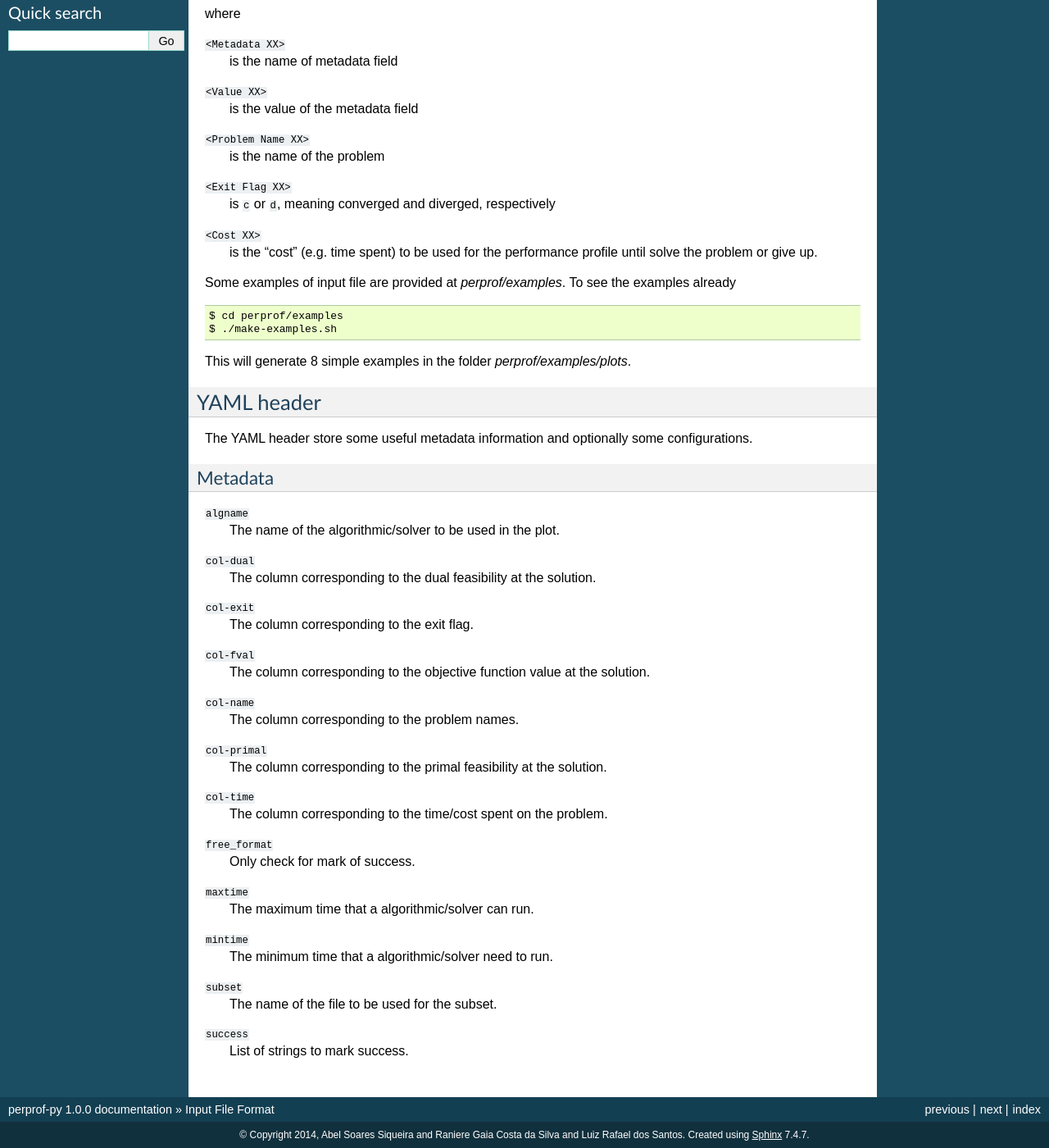
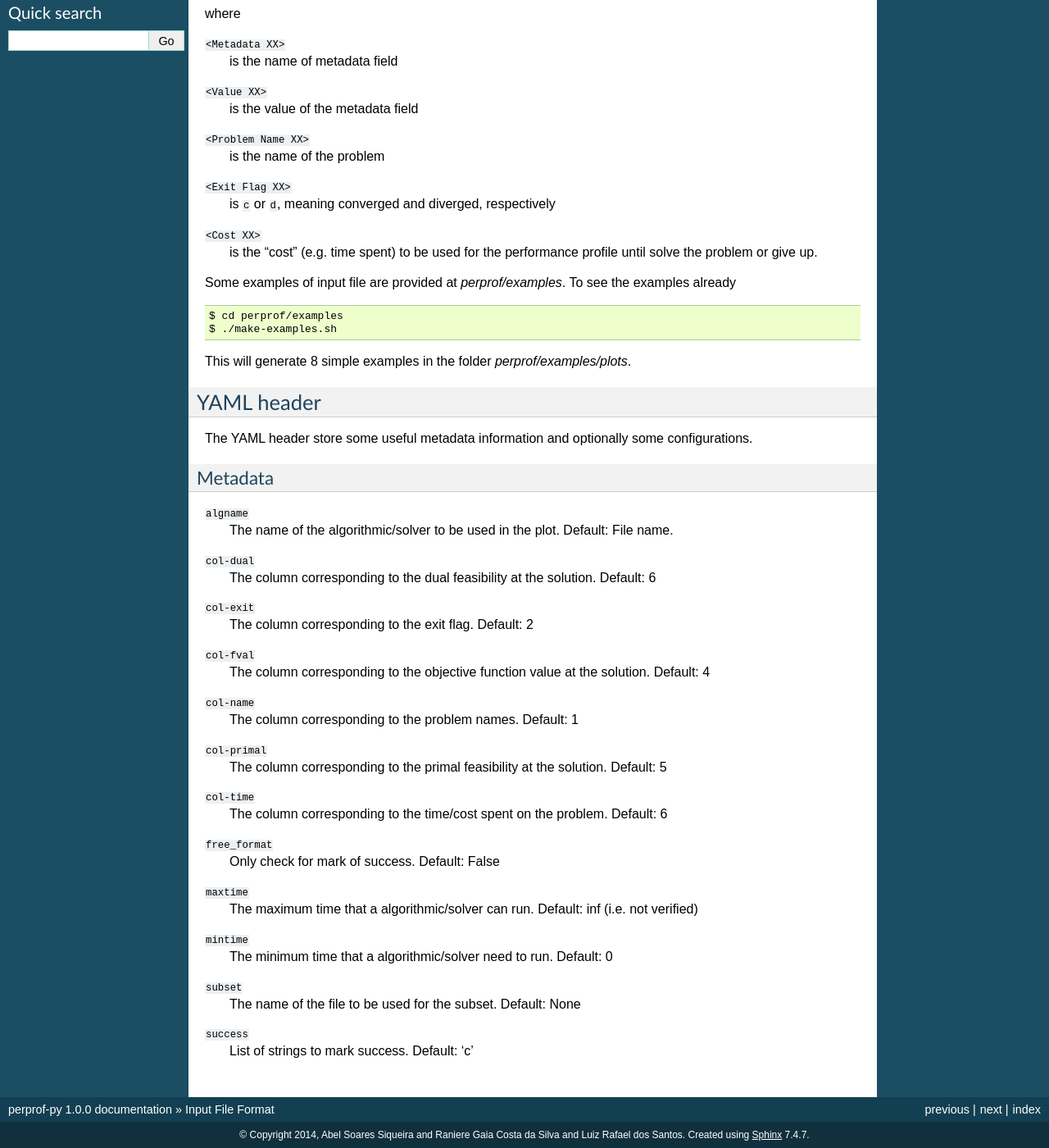
Before and after one commit to abelsiqueira/perprof-py, a Sphinx documentation site: the page built from doc/file-format.rst, in a window 1280 px wide and 1400 px high, scrolled down 295 px. Shown: the whole window at 82% size. Built offline with Sphinx 7.4.7, drawn with Linux system fonts in a browser that asks for light colours.

Commit message:
Add comment about column index and default information

```diff
--- a/doc/file-format.rst
+++ b/doc/file-format.rst
@@ -45,25 +45,37 @@ Metadata
 
 ``algname``
     The name of the algorithmic/solver to be used in the plot.
+    Default: File name.
 ``col-dual``
     The column corresponding to the dual feasibility at the solution.
+    Default: 6
 ``col-exit``
     The column corresponding to the exit flag.
+    Default: 2
 ``col-fval``
     The column corresponding to the objective function value at the solution.
+    Default: 4
 ``col-name``
     The column corresponding to the problem names.
+    Default: 1
 ``col-primal``
     The column corresponding to the primal feasibility at the solution.
+    Default: 5
 ``col-time``
     The column corresponding to the time/cost spent on the problem.
+    Default: 6
 ``free_format``
     Only check for mark of success.
+    Default: False
 ``maxtime``
     The maximum time that a algorithmic/solver can run.
+    Default: inf (i.e. not verified)
 ``mintime``
     The minimum time that a algorithmic/solver need to run.
+    Default: 0
 ``subset``
     The name of the file to be used for the subset.
+    Default: None
 ``success``
     List of strings to mark success.
+    Default: 'c'
```
Also changed, not shown: 1 other file.
